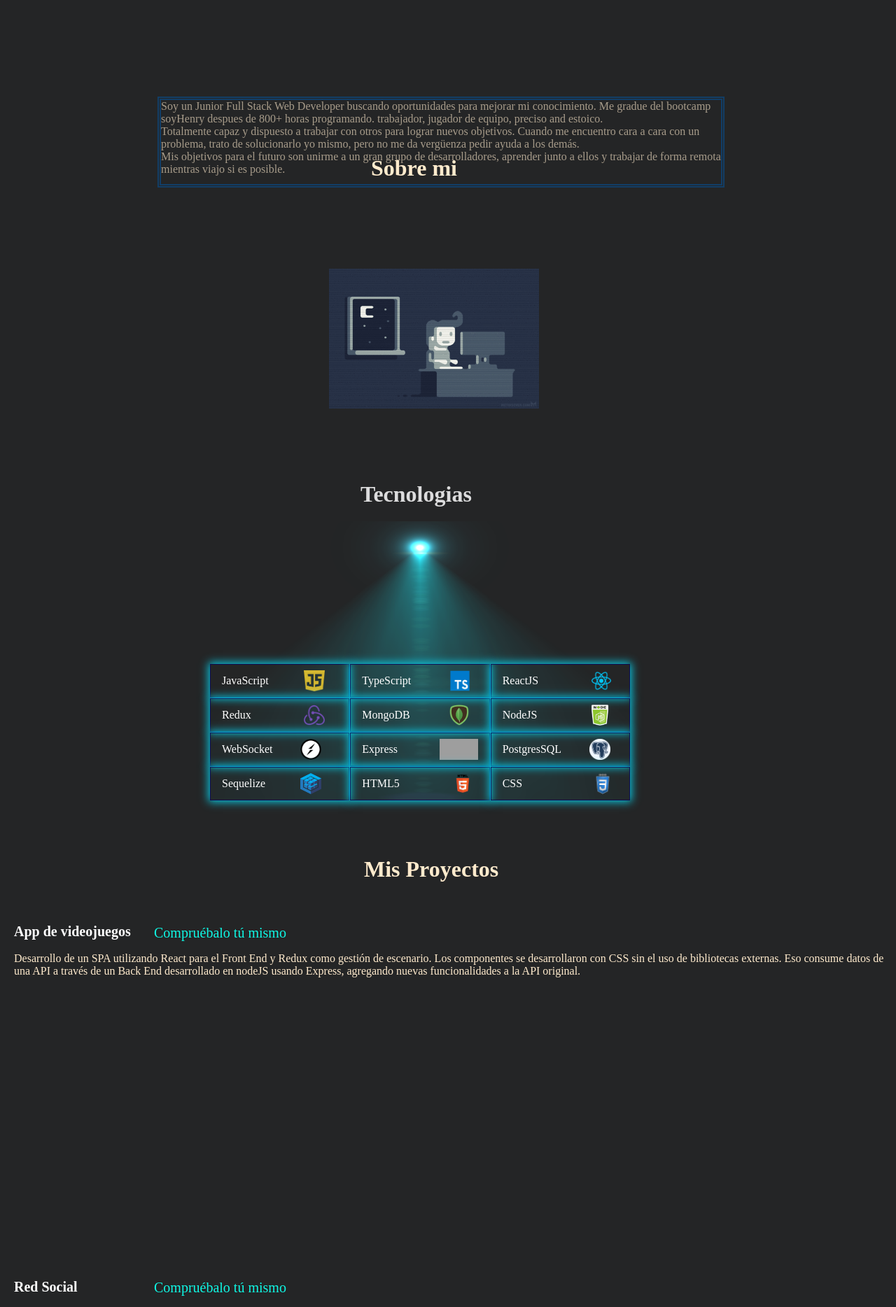
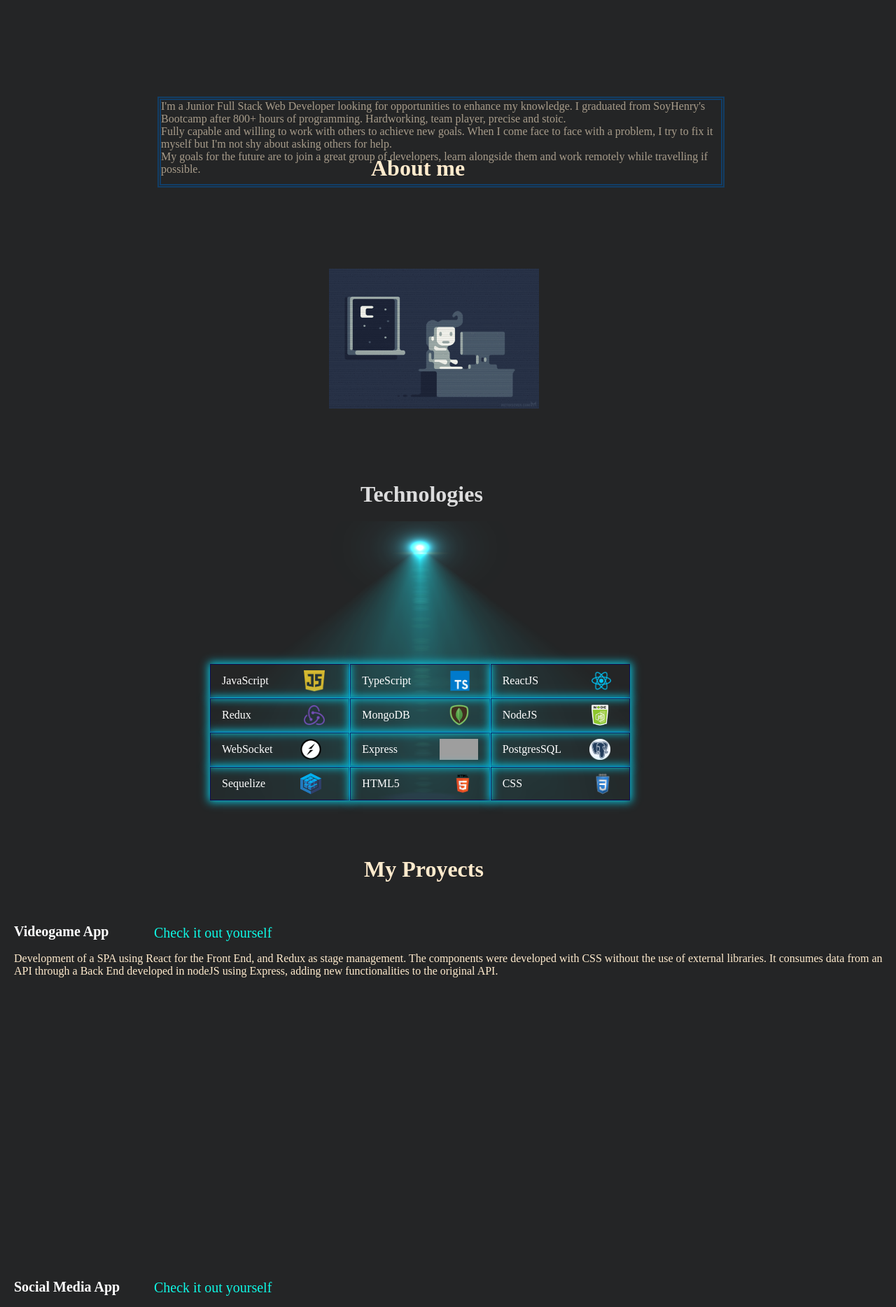
Before and after one commit to JustBecerra/Portfolio, a React (Create React App) app: page / in a window 1280 px wide. Shown: the part 700-2568 px from the top of the page at 70% size. Built offline with nearby package versions, Linux system fonts and the light colour scheme; grey boxes are pictures that could not be loaded.

Commit message:
ahora si anda la traduccion

```diff
--- a/package.json
+++ b/package.json
@@ -14,7 +14,12 @@
     "react": "^17.0.2",
     "react-dom": "^17.0.2",
     "react-player": "^2.9.0",
+    "react-redux": "^7.2.6",
+    "react-router-dom": "^6.0.2",
     "react-scripts": "4.0.1",
+    "reducer": "^0.19.2",
+    "redux-devtools-extension": "^2.13.9",
+    "redux-thunk": "^2.4.1",
     "screenfull": "^6.0.0",
     "web-vitals": "^1.1.2"
   },
--- a/src/App.js
+++ b/src/App.js
@@ -31,6 +31,7 @@ function App() {
     },
   });
   const [translate,setTranslate] = useState(false)
+
   return (
     <div>
       <Container >
--- a/src/components/PersonalInfo/Intro.jsx
+++ b/src/components/PersonalInfo/Intro.jsx
@@ -2,9 +2,10 @@ import './intro.css'
 import programmer from '../imgs/programmer.gif'
 
 export default function Intro(translate){
+
   return(
       <div>
-          {translate === false ?
+          {translate.translate === false ?
           <h1 className='Aboutme'>
             About me
           </h1>
@@ -13,7 +14,7 @@ export default function Intro(translate){
             Sobre mi
           </h1>
           }
-          {translate === false ?
+          {translate.translate === false ?
           <p className='Pbackground'>
             I'm a Junior Full Stack Web Developer looking for opportunities to enhance my knowledge.
             I graduated from SoyHenry's Bootcamp after 800+ hours of programming.
--- a/src/components/PersonalInfo/Techs.jsx
+++ b/src/components/PersonalInfo/Techs.jsx
@@ -18,7 +18,7 @@ import luztech from '../imgs/luztech.png'
 export default function Techs(translate){
     return(
         <div >
-            {translate === false ?
+            {translate.translate === false ?
             <h1 className='techtitle'>
                 Technologies
             </h1>
--- a/src/components/Proyects/Proyects.jsx
+++ b/src/components/Proyects/Proyects.jsx
@@ -6,19 +6,19 @@ import { Container } from '@material-ui/core'
 export default function Proyects(translate){
     return(
         <div className='container'>
-            {translate === false ?
+            {translate.translate === false ?
             <h1 className='titulo'>My Proyects</h1>
             :
             <h1 className='titulo'>Mis Proyectos</h1>
             }
             <div>
-                {translate === false ?
+                {translate.translate === false ?
                 <h2 className='projectname'>Videogame App</h2>
                 :
                 <h2 className='projectname'>App de videojuegos</h2>
                 }
 
-                {translate === false ?
+                {translate.translate === false ?
                 <a className='links' href="https://justvideogames.vercel.app">
                   Check it out yourself
                 </a>
@@ -27,7 +27,7 @@ export default function Proyects(translate){
                   Compruébalo tú mismo
                 </a>
                 }
-                {translate === false ?
+                {translate.translate === false ?
                  <p className='parrafo'>
                     Development of a SPA using React for the Front End, and Redux as stage management.
                     The components were developed with CSS without the use of external libraries. It
@@ -47,13 +47,13 @@ export default function Proyects(translate){
                 </Container>
             </div>
             <div>
-                {translate === false ?
+                {translate.translate === false ?
                  <h2 className='projectname'>Social Media App</h2>
                 :
                  <h2 className='projectname'>Red Social</h2>
                 }
 
-                {translate === false ?
+                {translate.translate === false ?
                 <a className='links' href="https://huellitas.vercel.app/home">
                   Check it out yourself
                 </a>
@@ -62,7 +62,7 @@ export default function Proyects(translate){
                   Compruébalo tú mismo
                 </a>
                 }
-                {translate === false ?
+                {translate.translate === false ?
                   <p className='parrafo'>
                   Web social app I developed along with some friends where you can post lost, for adoption or found pets.
                   We provide a map to locate the desired pet along with a real time chat to coordinate with other users.
@@ -83,7 +83,7 @@ export default function Proyects(translate){
                   <ReactPlayer className='PGvideo' controls={true} url='https://www.youtube.com/watch?v=VXivMZ0iOYU' />
                 </Container>
             </div>
-            {translate === false ?
+            {translate.translate === false ?
             <p className='thankstext'>Hope you liked it, if you wish to contact me, you can go ahead and check below.</p>
              :
              <p className='thankstext'>Espero que les haya gustado, si desea ponerse en contacto conmigo, puede seguir adelante y consultar a continuación.</p>
```
Also changed, not shown: 2 other files (tests, documents, lock files or other folders).
